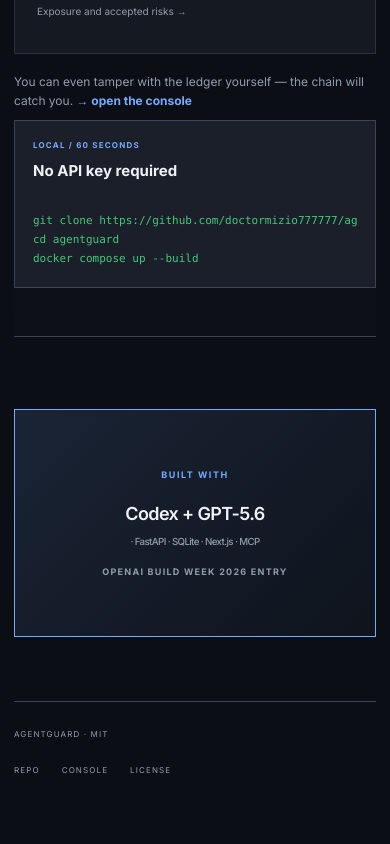
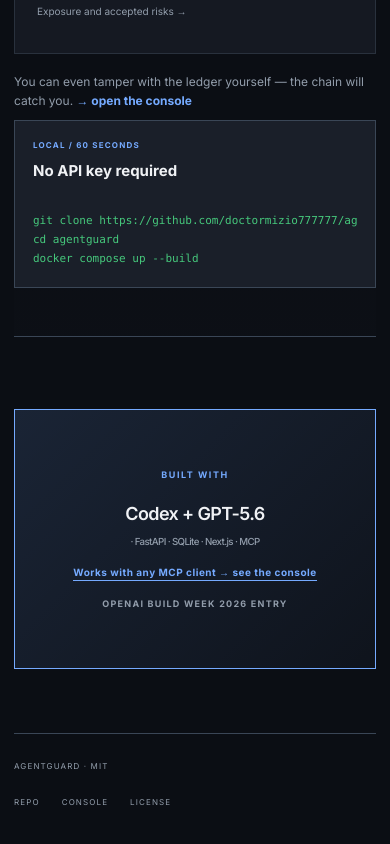
Before and after one commit to doctormizio777777/agentguard, a Next.js app in the folder frontend/: page / in a window 390 px wide. Shown: the part 7362-8206 px from the top of the page. Built offline with nearby package versions, Linux system fonts and the light colour scheme; no server answers.

Commit message:
feat: expose MCP setup in product UI

```diff
--- a/frontend/app/globals.css
+++ b/frontend/app/globals.css
@@ -182,6 +182,7 @@
 .landing-built-copy>span { color:var(--accent); font-size:9px; font-weight:700; letter-spacing:.17em; }
 .landing-built-copy p { margin:19px 0 15px; font-size:clamp(18px,2.6vw,33px); font-weight:600; letter-spacing:-.035em; }
 .landing-built-copy p small { color:var(--text-dim); font-size:.54em; font-weight:500; }
+.landing-mcp-link { margin:0 0 16px; border-bottom:1px solid var(--accent); color:var(--accent); font-size:10px; font-weight:700; letter-spacing:.05em; text-decoration:none; }
 .landing-built-copy strong { color:var(--text-dim); font-size:9px; letter-spacing:.14em; text-transform:uppercase; }
 .landing-footer { display:flex; align-items:center; justify-content:space-between; gap:24px; margin-top:64px; padding-top:26px; border-top:1px solid var(--border-strong); color:var(--text-dim); font-size:8px; letter-spacing:.14em; }
 .landing-footer nav { display:flex; gap:22px; }
@@ -192,6 +193,28 @@
 .topbar { position:sticky; z-index:35; isolation:isolate; top:0; min-height:72px; justify-content:space-between; gap:24px; border-bottom:1px solid transparent; background:transparent; }
 .brand-lockup { gap:10px; letter-spacing:.08em; }.brand-mark { display:grid; place-items:center; width:32px; height:32px; color:var(--accent); }.agentguard-mark { width:27px; height:27px; overflow:visible; }.agentguard-mark .mark-stroke { stroke:var(--accent); stroke-width:2; stroke-linecap:round; stroke-linejoin:round; }.agentguard-mark .mark-dot { fill:var(--accent); }.brand-lockup>div { align-items:flex-start; flex-direction:column; gap:3px; }.brand-lockup strong { font-size:12px; letter-spacing:.16em; }.brand-lockup span { color:var(--text-dim); font-size:9px; letter-spacing:.1em; }
 .header-chips { gap:16px; flex-wrap:wrap; justify-content:flex-end; }.status-chip,.refresh-chip { color:var(--text-dim); font-size:10px; letter-spacing:.08em; white-space:nowrap; }.status-chip { gap:6px; }.dot { width:6px; height:6px; border-radius:50%; display:inline-block; }.dot-ok { background:var(--ok); }.dot-danger { background:var(--danger); }.refresh-chip { color:var(--accent); }
+.mcp-visibility { position:relative; z-index:46; }
+.mcp-visibility>summary { padding:5px 7px; border:1px solid var(--border-strong); color:var(--accent); font-family:var(--font-data); font-size:9px; font-weight:700; letter-spacing:.1em; list-style:none; white-space:nowrap; cursor:pointer; }
+.mcp-visibility>summary::-webkit-details-marker { display:none; }
+.mcp-visibility>summary::before { margin-right:6px; color:var(--ok); content:"+"; }
+.mcp-visibility[open]>summary { border-color:var(--accent); background:var(--accent-muted); color:var(--text); }
+.mcp-visibility[open]>summary::before { content:"−"; }
+.mcp-visibility>summary:focus-visible,.mcp-visibility-panel button:focus-visible,.mcp-visibility-panel a:focus-visible { outline:2px solid var(--accent); outline-offset:2px; }
+.mcp-visibility-panel { position:absolute; z-index:46; top:calc(100% + 10px); right:0; display:grid; width:min(650px,calc(100vw - 48px)); max-height:calc(100svh - 104px); overflow:auto; padding:20px; border:1px solid var(--accent); background:var(--surface-raised); box-shadow:inset 0 1px 0 var(--inner-highlight),0 24px 70px var(--guided-shadow); }
+.mcp-visibility-panel header { display:grid; gap:5px; padding-bottom:13px; border-bottom:1px solid var(--border); }
+.mcp-visibility-panel header span,.mcp-config-heading span,.mcp-tools-heading { color:var(--accent); font-family:var(--font-data); font-size:8px; font-weight:700; letter-spacing:.15em; }
+.mcp-visibility-panel header strong { font-size:17px; }
+.mcp-visibility-panel>p { margin:14px 0 16px; color:var(--text-dim); font-size:11px; line-height:1.6; }
+.mcp-config-heading { display:flex; align-items:center; justify-content:space-between; gap:16px; }
+.mcp-config-heading button { padding:6px 9px; border:1px solid var(--accent); background:var(--accent-muted); color:var(--accent); font-family:var(--font-data); font-size:8px; font-weight:700; letter-spacing:.1em; cursor:pointer; }
+.mcp-visibility-panel pre { margin:8px 0; overflow:auto; padding:14px; border:1px solid var(--border); background:var(--bg); color:var(--ok); font-family:var(--font-data); font-size:10px; line-height:1.55; }
+.mcp-visibility-panel>small { color:var(--text-dim); font-size:9px; line-height:1.5; }
+.mcp-tools-heading { margin-top:18px; padding-top:14px; border-top:1px solid var(--border); }
+.mcp-visibility-panel ul { display:grid; gap:0; margin:8px 0 15px; padding:0; list-style:none; }
+.mcp-visibility-panel li { display:grid; grid-template-columns:150px minmax(0,1fr); gap:14px; padding:9px 0; border-bottom:1px solid var(--border); }
+.mcp-visibility-panel li code { color:var(--ok); font-family:var(--font-data); font-size:10px; }
+.mcp-visibility-panel li span { color:var(--text-dim); font-size:10px; line-height:1.45; }
+.mcp-visibility-panel>a { justify-self:start; border-bottom:1px solid var(--accent); color:var(--accent); font-size:9px; font-weight:700; letter-spacing:.08em; text-decoration:none; }
 .demo-mode-chip { padding:4px 7px; border:1px solid var(--border-strong); color:var(--text-dim); font-size:9px; letter-spacing:.1em; white-space:nowrap; }
 .demo-intro { display:flex; align-items:center; justify-content:space-between; gap:24px; min-height:78px; padding:13px 16px; border:1px solid var(--border-strong); border-top:0; background:linear-gradient(110deg,var(--accent-muted),var(--surface)); box-shadow:inset 0 1px 0 var(--inner-highlight); }
 .demo-intro-copy { display:grid; gap:6px; min-width:0; }.demo-intro-copy strong { font-size:14px; font-weight:600; letter-spacing:-.01em; }.demo-intro-copy span { color:var(--text-dim); font-size:11px; line-height:1.4; }
@@ -228,6 +251,9 @@
   .landing-local-run { grid-template-columns:1fr; }
 }
 @media (max-width:620px) {
+  .mcp-visibility-panel { position:fixed; top:12px; right:12px; bottom:12px; left:12px; width:auto; max-height:none; padding:16px; }
+  .mcp-visibility-panel li { grid-template-columns:1fr; gap:4px; }
+  .mcp-config-heading button { min-height:44px; }
   .landing-shell { padding:0 14px; }
   .landing-nav { min-height:64px; }
   .landing-wordmark small { display:none; }
--- /dev/null
+++ b/frontend/app/mcp-visibility-panel.tsx
@@ -0,0 +1,68 @@
+"use client";
+
+import { useState } from "react";
+
+
+const MCP_CONFIG = `{
+  "server": {
+    "command": "python",
+    "args": ["-m", "app.mcp_server"],
+    "cwd": "backend"
+  },
+  "client": {
+    "transport": "streamable-http",
+    "url": "http://127.0.0.1:8001/mcp"
+  }
+}`;
+
+const MCP_TOOLS = [
+  ["declare_mission", "Declare or replace an agent mission and include it in future audit snapshots."],
+  ["request_action", "Request authorization before any high-risk action; proceed only when status is allowed."],
+  ["check_action_status", "Poll a pending action after the human approval decision."],
+  ["get_policies", "Read the active caps, thresholds, and allowlists for an agent."],
+] as const;
+
+const MCP_DOCS_URL = "https://github.com/doctormizio777777/agentguard/blob/main/docs/superpowers/specs/2026-07-17-phase-4-mcp-approval-design.md";
+
+
+export function McpVisibilityPanel() {
+  const [copyLabel, setCopyLabel] = useState("COPY");
+
+  async function copyConfig() {
+    try {
+      await navigator.clipboard.writeText(MCP_CONFIG);
+      setCopyLabel("COPIED");
+    } catch {
+      setCopyLabel("COPY FAILED");
+    }
+  }
+
+  return (
+    <details className="mcp-visibility">
+      <summary>USE VIA MCP</summary>
+      <div className="mcp-visibility-panel" role="region" aria-label="AgentGuard MCP configuration">
+        <header>
+          <span>LOCAL MCP / STREAMABLE HTTP</span>
+          <strong>AgentGuard tool surface</strong>
+        </header>
+        <p>Plug AgentGuard into any MCP client — Codex CLI, Claude, or ChatGPT developer mode. Every agent action gets judged before it executes.</p>
+
+        <div className="mcp-config-heading">
+          <span>REPO RUNTIME CONFIG</span>
+          <button type="button" onClick={() => void copyConfig()}>{copyLabel}</button>
+        </div>
+        <pre><code>{MCP_CONFIG}</code></pre>
+        <small>Run from the repository root with the backend environment installed. Register the local streamable-HTTP URL in your MCP client.</small>
+
+        <div className="mcp-tools-heading">EXPOSED TOOLS</div>
+        <ul>
+          {MCP_TOOLS.map(([name, description]) => (
+            <li key={name}><code>{name}</code><span>{description}</span></li>
+          ))}
+        </ul>
+
+        <a href={MCP_DOCS_URL} target="_blank" rel="noreferrer">READ THE MCP SERVER DOCS →</a>
+      </div>
+    </details>
+  );
+}
--- a/frontend/app/mission-control.tsx
+++ b/frontend/app/mission-control.tsx
@@ -7,6 +7,7 @@
 import { AgentGuardMark } from "./agentguard-mark";
 import { actionStatusTitle, buildHourlySeries, displayIntentModel, sparklinePoints } from "./dashboard-utils";
 import { GUIDED_TOUR_STEPS, requestScenarioStep, type GuidedTourTone, type ScenarioStepResult } from "./guided-demo";
+import { McpVisibilityPanel } from "./mcp-visibility-panel";
 import {
   DEFAULT_LIVE_SCENARIO_ID,
   LIVE_INTENT_PROGRESS,
@@ -489,6 +490,7 @@
         </div>
         <div className="header-chips system-status-bar">
           <a className="console-about-link" href="/">← About</a>
+          <McpVisibilityPanel />
           {summary?.demo && <span className="demo-mode-chip">PUBLIC DEMO · RESETS PERIODICALLY</span>}
           <span className="status-chip" key={`agents-${summary?.agents_online ?? "loading"}`}><i className="dot dot-ok" />{summary?.agents_online ?? "—"} AGENTS ONLINE</span>
           <span className="status-chip" key={`threats-${summary?.threats_blocked ?? "loading"}`}><i className="dot dot-danger" />{summary?.threats_blocked ?? "—"} THREATS BLOCKED</span>
--- a/frontend/app/page.tsx
+++ b/frontend/app/page.tsx
@@ -126,7 +126,7 @@
       </section>
 
       <section className="landing-built-with" data-section="built-with">
-        <div className="landing-built-copy"><span>BUILT WITH</span><p>Codex + GPT-5.6 <small>· FastAPI · SQLite · Next.js · MCP</small></p><strong>OpenAI Build Week 2026 entry</strong></div>
+        <div className="landing-built-copy"><span>BUILT WITH</span><p>Codex + GPT-5.6 <small>· FastAPI · SQLite · Next.js · MCP</small></p><Link className="landing-mcp-link" href="/console">Works with any MCP client → see the console</Link><strong>OpenAI Build Week 2026 entry</strong></div>
         <footer className="landing-footer"><span>AGENTGUARD · MIT</span><nav aria-label="Footer navigation"><a href="https://github.com/doctormizio777777/agentguard">REPO</a><Link href="/console">CONSOLE</Link><a href="https://github.com/doctormizio777777/agentguard/blob/main/LICENSE">LICENSE</a></nav></footer>
       </section>
     </main>
```
Also changed, not shown: 1 other file (tests, documents, lock files or other folders).
